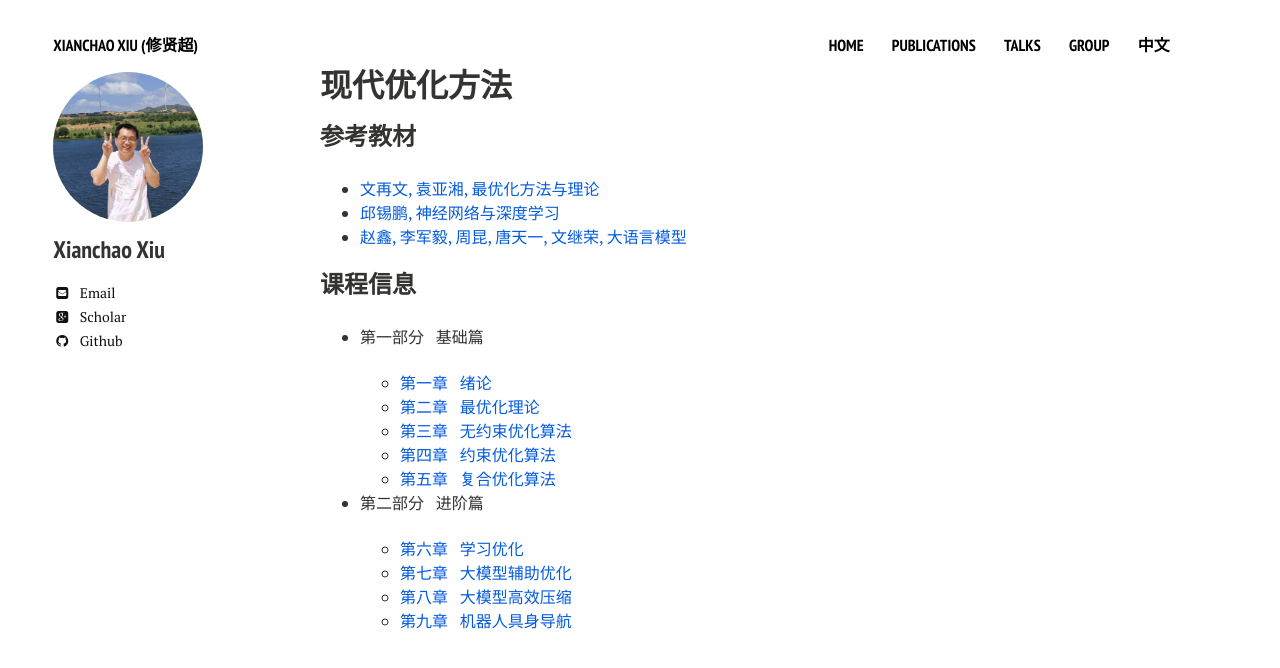
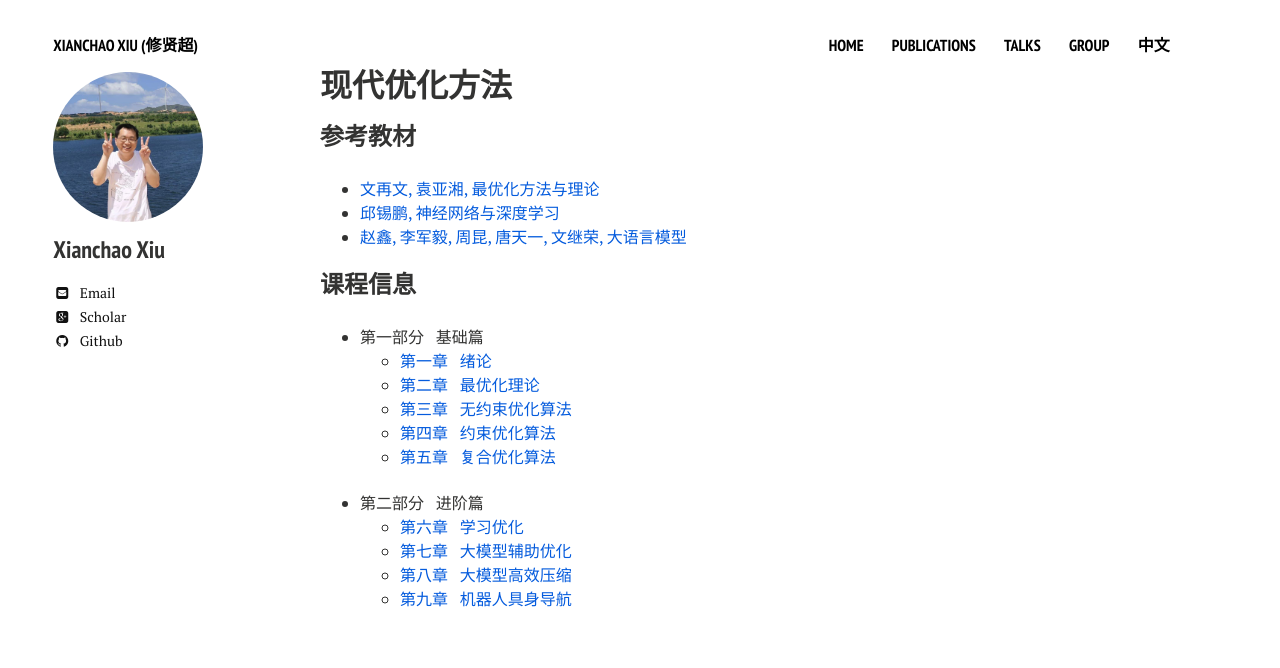
Before and after one commit to xianchaoxiu/xianchaoxiu.github.io, a Jekyll site: the page built from chinese/OPT/index.md, in a window 1280 px wide. Shown: the top 668 px of the page. Built offline with Jekyll 4.4.1, drawn with Linux system fonts in a browser that asks for light colours; nearby versions of some CDN libraries.

Commit message:
Update index.md

```diff
--- a/chinese/OPT/index.md
+++ b/chinese/OPT/index.md
@@ -16,15 +16,15 @@ share: false
 
 ### 课程信息
 
-- 第一部分 &nbsp;  基础篇<br><br>
+- 第一部分 &nbsp;  基础篇<br>
   -  <a href="../OPT/绪论.pdf" class="textlink" target="_blank">  第一章 &nbsp;  绪论<br>
   -  <a href="../OPT/最优化理论.pdf" class="textlink" target="_blank">  第二章 &nbsp;  最优化理论<br>
   -  <a href="../OPT/无约束优化算法.pdf" class="textlink" target="_blank">  第三章 &nbsp;  无约束优化算法<br>
   -  <a href="../OPT/约束优化算法.pdf" class="textlink" target="_blank">  第四章 &nbsp;  约束优化算法<br>
-  -  <a href="../OPT/复合优化算法.pdf" class="textlink" target="_blank">  第五章 &nbsp;  复合优化算法<br>
+  -  <a href="../OPT/复合优化算法.pdf" class="textlink" target="_blank">  第五章 &nbsp;  复合优化算法<br><br>
 
 
-- 第二部分 &nbsp;  进阶篇<br><br>
+- 第二部分 &nbsp;  进阶篇<br>
   -  <a href="../OPT/学习优化.pdf" class="textlink" target="_blank">  第六章 &nbsp;  学习优化<br>
   -  <a href="../OPT/大模型辅助优化.pdf" class="textlink" target="_blank">  第七章 &nbsp;  大模型辅助优化<br>
   -  <a href="../OPT/大模型高效压缩.pdf" class="textlink" target="_blank">  第八章 &nbsp;  大模型高效压缩<br>
```
